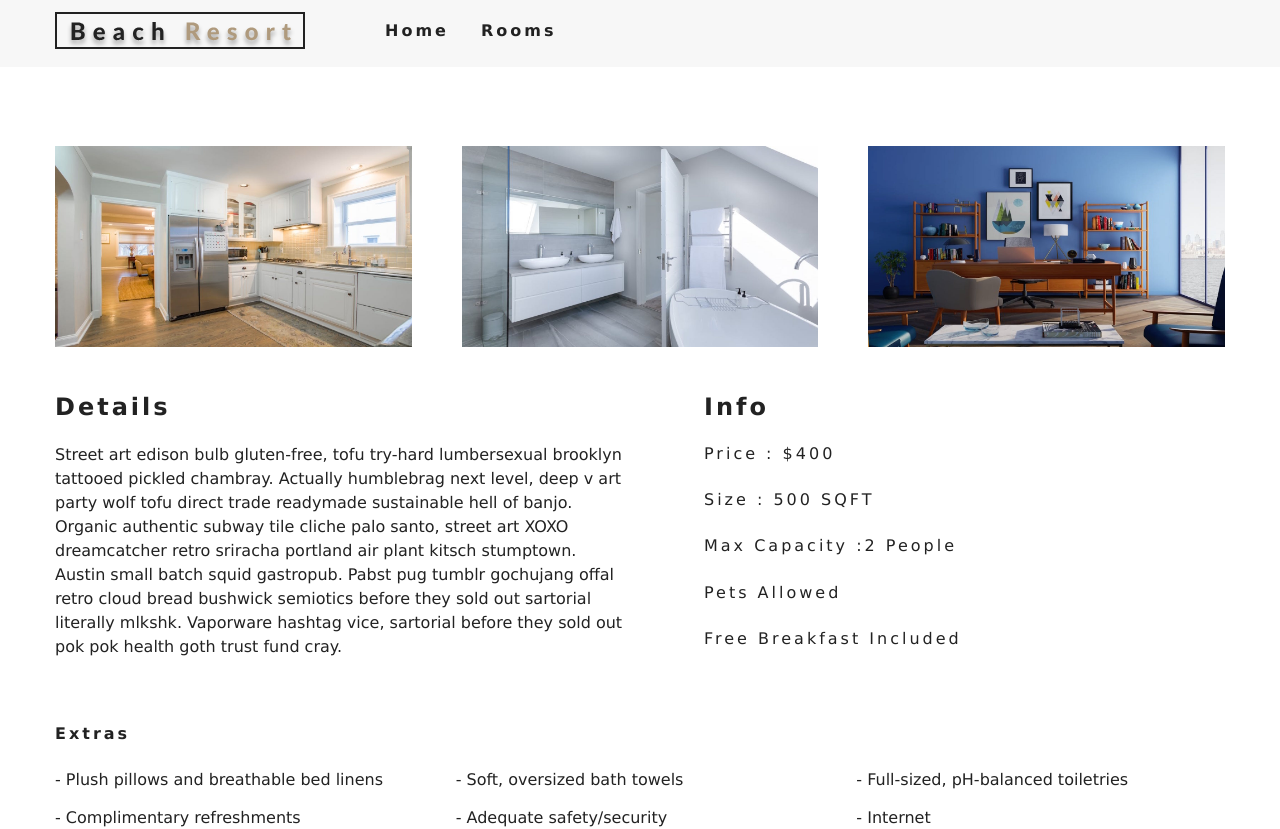
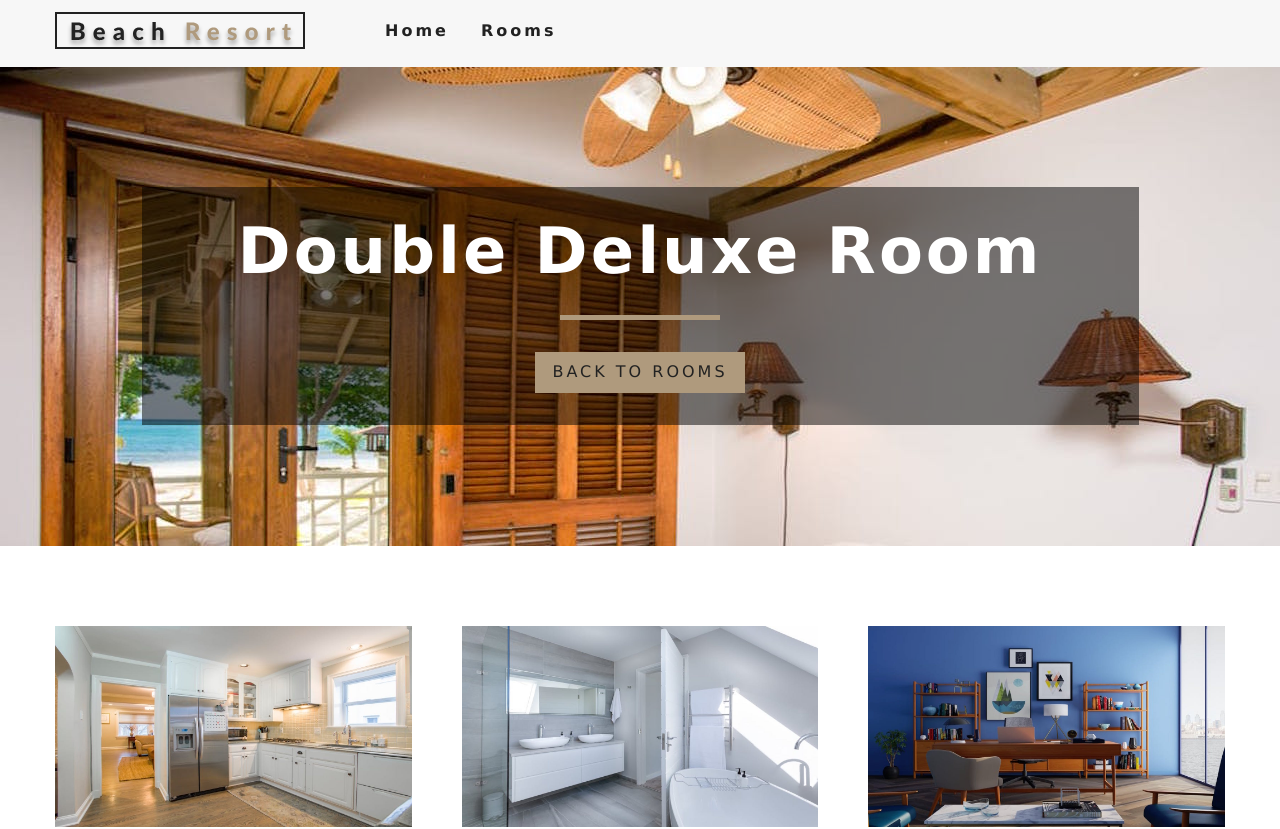
Before and after one commit to Lekkyjay/hotel-resort, a React (Create React App) app: page /rooms/double-deluxe in a window 1280 px wide. Shown: the top 829 px of the page. Built offline with nearby package versions, Linux system fonts and the light colour scheme; the HTML template or start-up script is replaced by a standard one.

Commit message:
Added styledHero component to SingleRoom page.

```diff
--- a/src/pages/SingleRoom.js
+++ b/src/pages/SingleRoom.js
@@ -1,6 +1,8 @@
 import React, { useContext, useState } from 'react'
 import { Link } from 'react-router-dom'
+import Banner from '../components/Banner'
 import Loading from '../components/Loading'
+import StyledHero from '../components/StyledHero'
 import { RoomContext } from '../context'
 import defaultBg from '../images/room-1.jpeg'
 
@@ -48,6 +50,13 @@ const SingleRoom = (props) => {
 
   return (
     <div>
+      <StyledHero img={images[0] || slug.defBg}>
+        <Banner title={`${name} room`}>
+          <Link to="/rooms" className="btn-primary">
+            back to rooms
+          </Link>
+        </Banner>
+      </StyledHero>
       <section className="single-room">
         <div className="single-room-images">
           {defaultImages.map((item, index) => (
```
